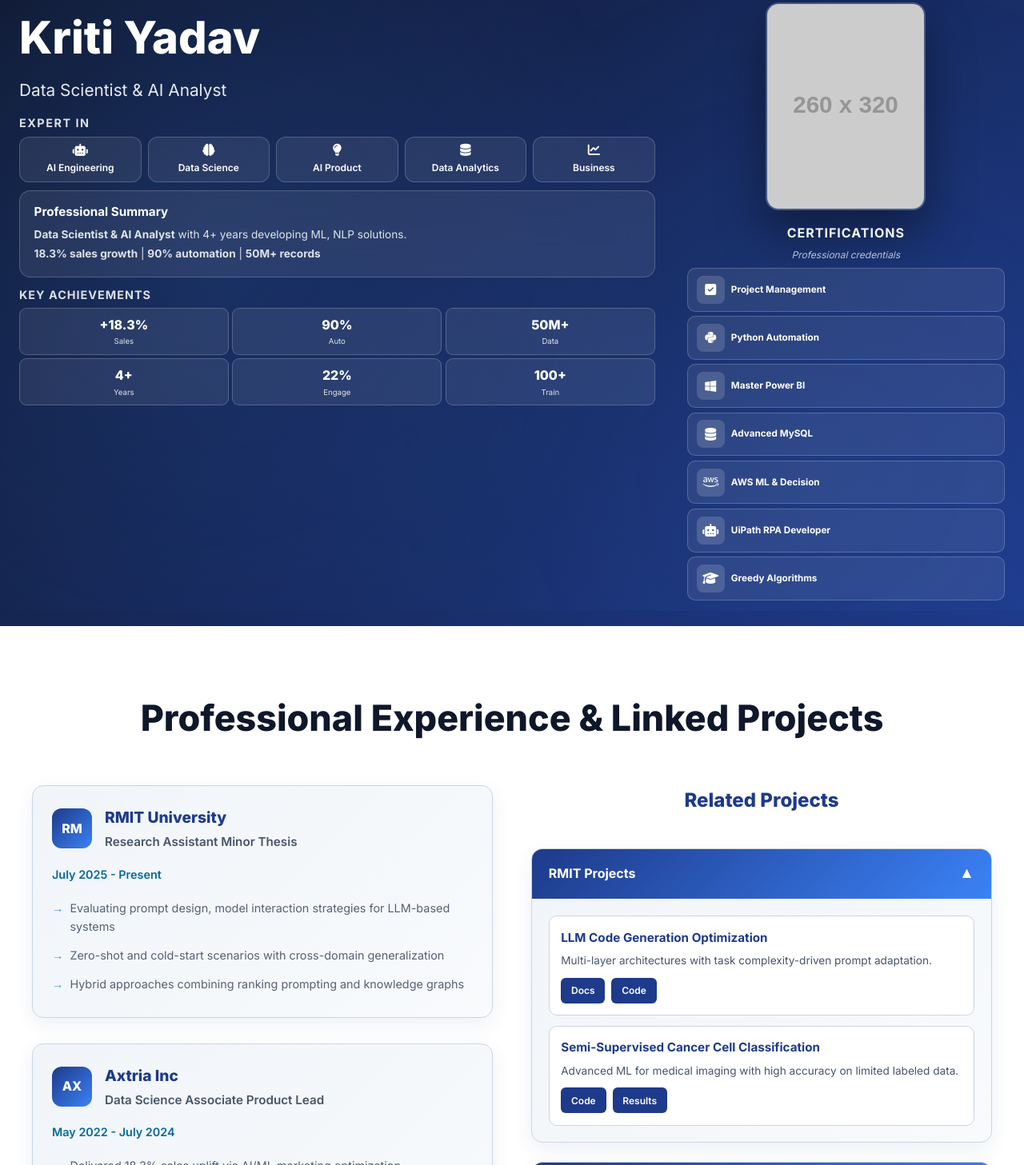
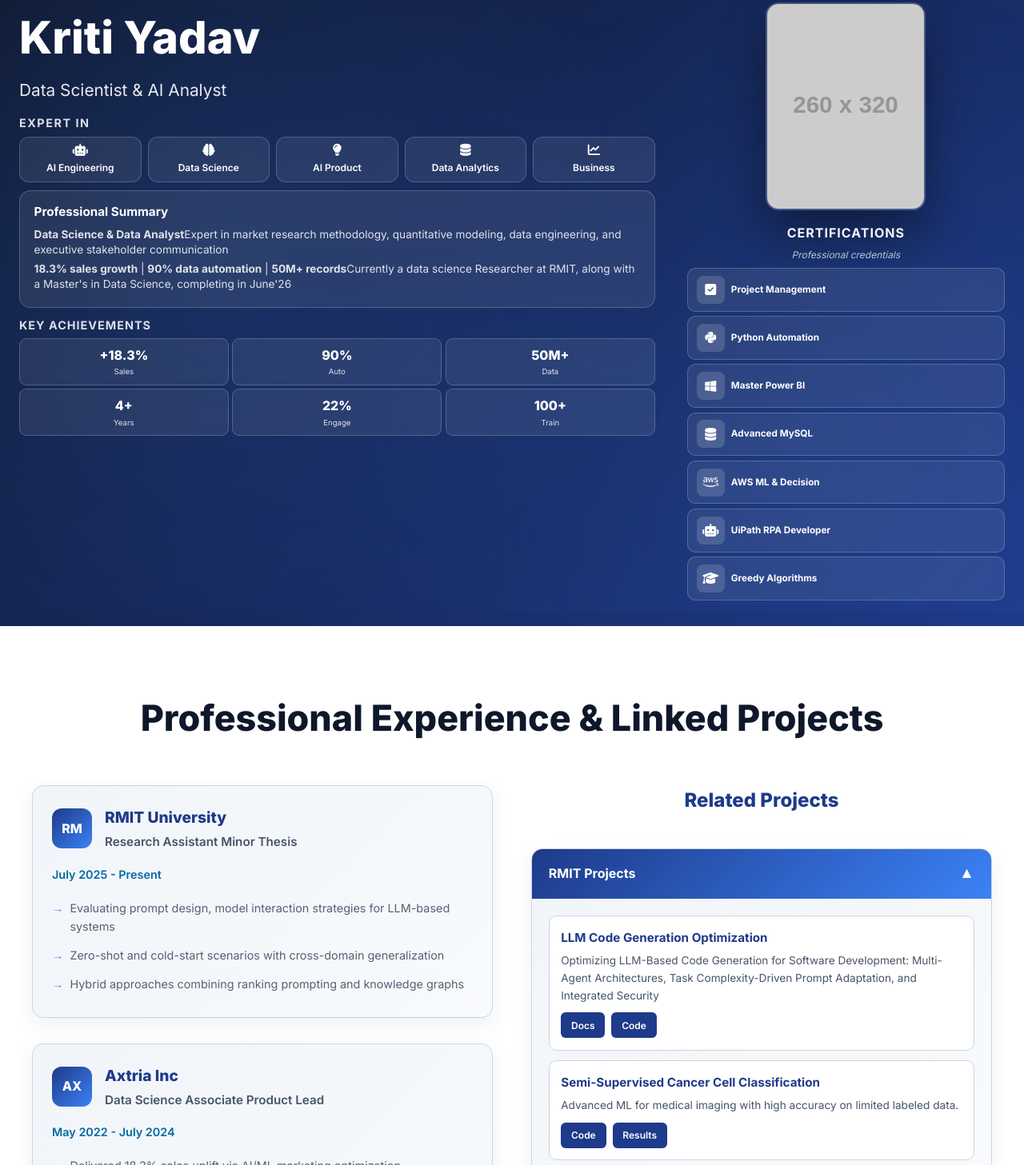
Before and after one commit to Kriti-Data-Business/Portfolio, a plain HTML site: page index.html in a window 1280 px wide. Shown: the part 125-1582 px from the top of the page at 80% size. Drawn offline with Linux system fonts and the light colour scheme; placeholder pictures from the web are drawn by us.

Commit message:
Update project description for LLM Code Generation

```diff
--- a/portfolio-final-verified.html
+++ b/index.html
@@ -1203,8 +1203,8 @@
 
                     <div class="professional-summary">
                         <h3>Professional Summary</h3>
-                        <p><strong>Data Scientist & AI Analyst</strong> with 4+ years developing ML, NLP solutions.</p>
-                        <p><strong>18.3% sales growth</strong> | <strong>90% automation</strong> | <strong>50M+ records</strong></p>
+                        <p><strong>Data Science & Data Analyst</strong>Expert in market research methodology, quantitative modeling, data engineering, and executive stakeholder communication </p>
+                        <p><strong>18.3% sales growth</strong> | <strong>90% data automation</strong> | <strong>50M+ records</strong>Currently a data science Researcher at RMIT, along with a Master's in Data Science, completing in June'26</p>
                     </div>
 
                     <div class="achievements-section">
@@ -1335,7 +1335,8 @@
                         <div class="projects-group-content" style="display: block;">
                             <div class="project-item">
                                 <div class="project-title">LLM Code Generation Optimization</div>
-                                <div class="project-description">Multi-layer architectures with task complexity-driven prompt adaptation.</div>
+                                <div class="project-description">Optimizing LLM-Based Code Generation for Software Development: Multi-Agent
+Architectures, Task Complexity-Driven Prompt Adaptation, and Integrated Security</div>
                                 <div class="project-links">
                                     <a href="#" class="project-link">Docs</a>
                                     <a href="#" class="project-link">Code</a>
```
